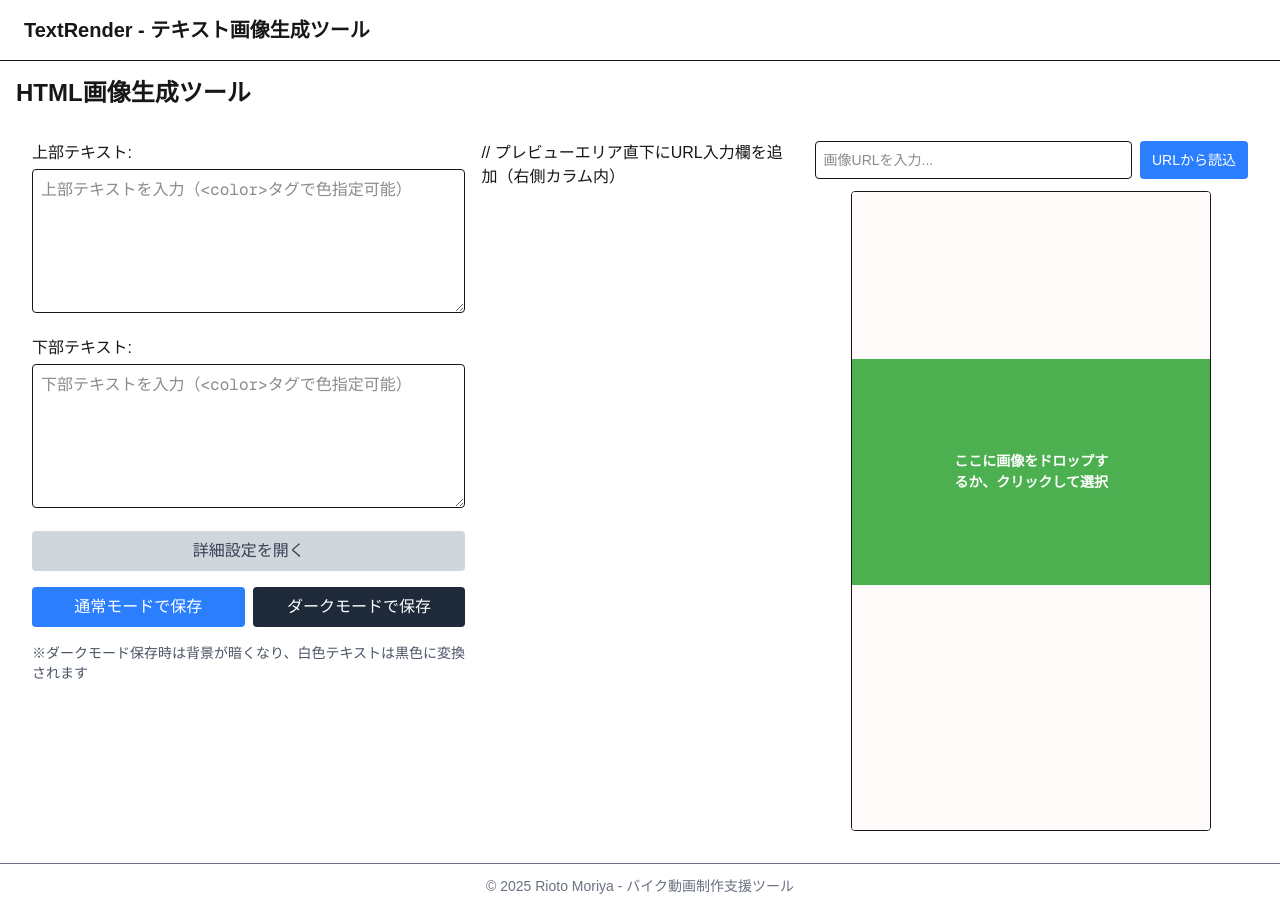
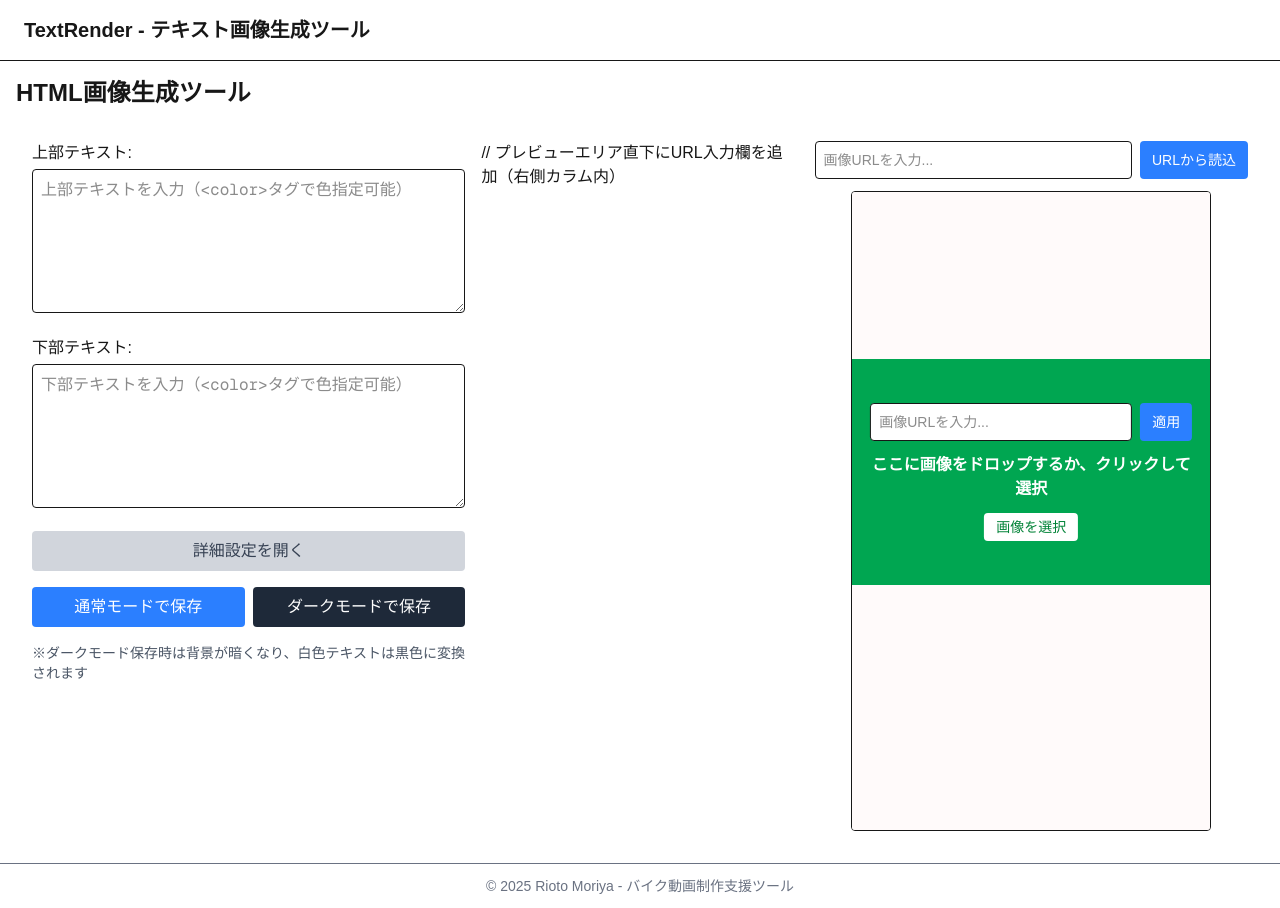
Before and after one commit to Rioto3/TextRender, a Next.js app: page / in a window 1280 px wide. Built offline with nearby package versions, Linux system fonts and the light colour scheme.

Commit message:
Update page.js

```diff
--- a/src/app/components/HtmlToImageTool/page.js
+++ b/src/app/components/HtmlToImageTool/page.js
@@ -400,12 +400,6 @@ const convertSimpleMarkupToHtml = (text, darkMode = false) => {
 
 
 
-
-
-
-
-
-  // モバイルエリアコンポーネント
 const MobilArea = ({ textRate = 1 }) => {
   return (
     <div
@@ -474,21 +468,14 @@ const convertSimpleMarkupToHtml = (text, darkMode = false) => {
           left: "0",
           width: "100%",
           height: `${redAreaHeight * scaleFactor}px`,
-            backgroundColor: backgroundImage ? 'transparent' : '#4CAF50', // 画像がない場合は薄い緑色
+          backgroundColor: backgroundImage ? 'transparent' : '#00A651', // より濃い緑色
           zIndex: 1,
-            overflow: 'hidden',
-            cursor: 'pointer'
+          overflow: 'hidden'
         }}
-          onClick={() => imageInputRef.current && imageInputRef.current.click()}
         onDragOver={handleDragOver}
         onDragLeave={handleDragLeave}
         onDrop={handleDrop}
       >
-
-
-
-
-
         {backgroundImage ? (
           // 背景画像がある場合は表示
           <img
@@ -502,21 +489,48 @@ const convertSimpleMarkupToHtml = (text, darkMode = false) => {
             }}
           />
         ) : (
-            // 背景画像がない場合はプレースホルダーテキスト
+          // 背景画像がない場合はURL入力フィールドとプレースホルダーテキスト
           <div
             style={{
               position: 'absolute',
               top: '50%',
               left: '50%',
               transform: 'translate(-50%, -50%)',
-                color: 'white',
-                fontWeight: 'bold',
-                fontSize: '14px',
-                textAlign: 'center',
-                padding: '0 10px'
+              width: '90%',
+              textAlign: 'center'
             }}
           >
+            <div className="flex gap-2 mb-3">
+              <input
+                type="text"
+                value={imageUrl}
+                onChange={(e) => setImageUrl(e.target.value)}
+                placeholder="画像URLを入力..."
+                className="flex-grow p-2 border rounded text-sm bg-white"
+                onClick={(e) => e.stopPropagation()}
+              />
+              <button
+                onClick={(e) => {
+                  e.stopPropagation();
+                  loadImageFromUrl();
+                }}
+                className="px-3 py-1 bg-blue-500 text-white rounded hover:bg-blue-600 text-sm"
+              >
+                適用
+              </button>
+            </div>
+            <div className="text-white font-bold">
               ここに画像をドロップするか、クリックして選択
+            </div>
+            <button
+              onClick={(e) => {
+                e.stopPropagation();
+                imageInputRef.current && imageInputRef.current.click();
+              }}
+              className="mt-3 px-3 py-1 bg-white text-green-700 rounded hover:bg-gray-100 text-sm"
+            >
+              画像を選択
+            </button>
           </div>
         )}
         <input
@@ -530,6 +544,21 @@ const convertSimpleMarkupToHtml = (text, darkMode = false) => {
     </div>
   );
 };
+
+
+
+
+
+
+
+
+
+
+
+
+
+
+
 
   // 設定パネル表示切り替え関数
   const toggleSettings = () => {
```
Lines whose indentation alone changed are shown as unchanged.
